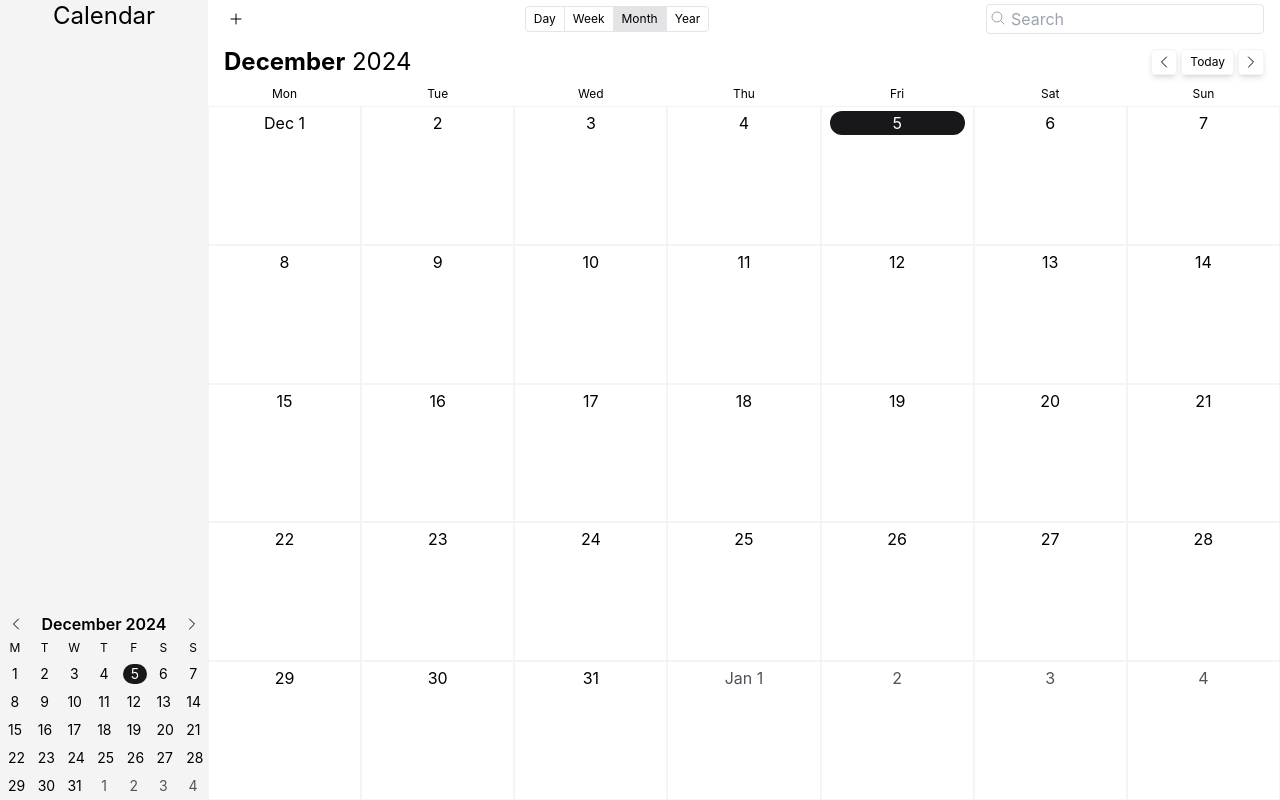
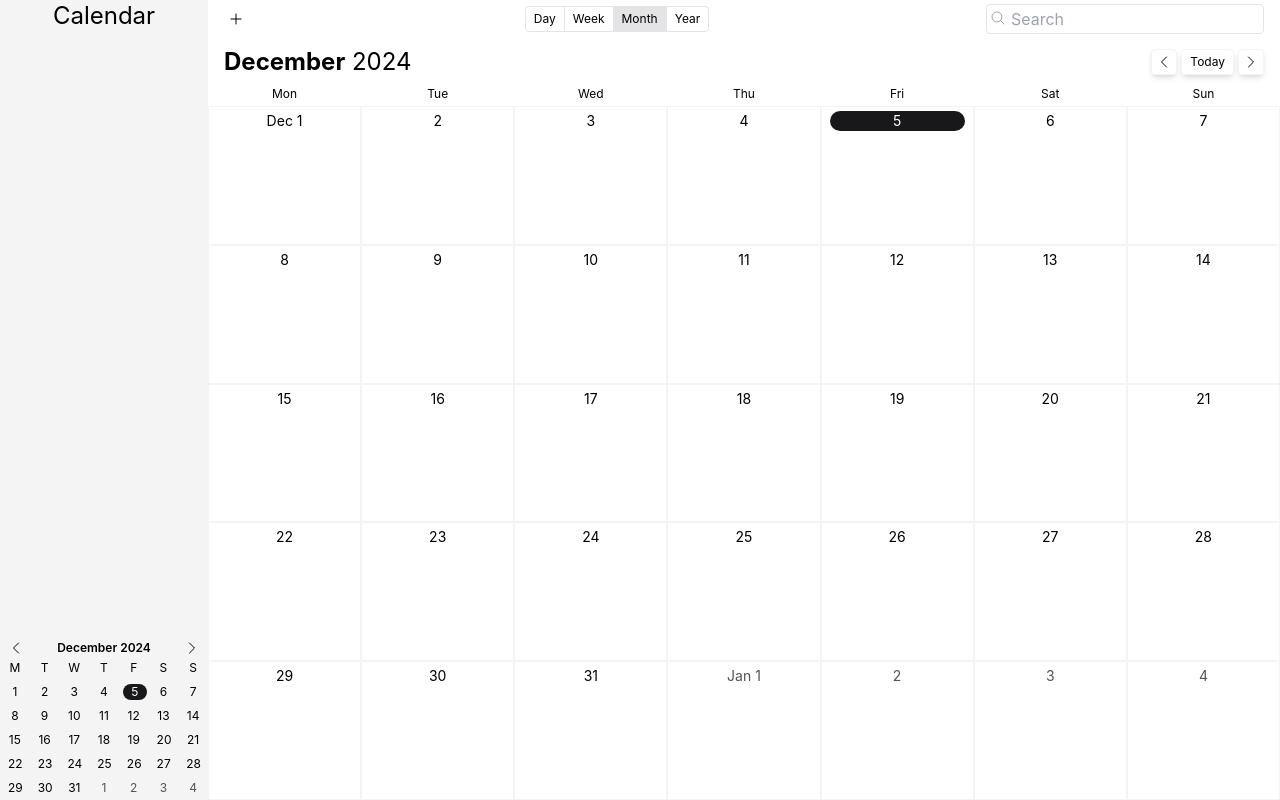
Before and after one commit to danielsprohar/nf-calendar, a React (Vite) app: page / in a window 1280 px wide. Built offline with nearby package versions, Linux system fonts and the light colour scheme.

Commit message:
feat: update CalendarMiniBody and CalendarMiniHeader for improved contrast

```diff
--- a/src/components/calendar/mini/CalendarMiniBody.tsx
+++ b/src/components/calendar/mini/CalendarMiniBody.tsx
@@ -21,7 +21,7 @@ export default function CalendarMiniBody() {
   }
 
   return (
-    <div className="flex-1 grid grid-cols-7 grid-rows-5 text-sm">
+    <div className="flex-1 grid grid-cols-7 grid-rows-5 text-xs">
       {days.map((day) => (
         <button
           aria-label={day.toDateString()}
@@ -34,7 +34,7 @@ export default function CalendarMiniBody() {
                 ? '-ml-1 w-6 h-full rounded-full bg-zinc-900 text-white dark:bg-zinc-200 dark:text-black'
                 : ''
             } ${
-              today.getMonth() !== day.getMonth() &&
+              calendar.currentDate.getMonth() !== day.getMonth() &&
               'text-zinc-600 dark:text-zinc-400'
             }`}
           >
--- a/src/components/calendar/mini/CalendarMiniHeader.tsx
+++ b/src/components/calendar/mini/CalendarMiniHeader.tsx
@@ -1,23 +1,36 @@
+import {
+  CalendarActions,
+  useCalendar,
+  useCalendarDispatch,
+} from '../../../contexts/CalendarContext'
 import CalendarDaysOfWeek from '../CalendarDaysOfWeek'
 
-interface CalendarMiniHeaderProps {
-  date?: Date
-}
+export default function CalendarMiniHeader() {
+  const calendar = useCalendar()
+  const dispatch = useCalendarDispatch()
 
-export default function CalendarMiniHeader({
-  date = new Date(),
-}: CalendarMiniHeaderProps) {
   const dateFormatter = new Intl.DateTimeFormat('en-US', {
     month: 'long',
     year: 'numeric',
   })
 
+  function handlePreviousMonth() {
+    console.log('previous month')
+    dispatch({ type: CalendarActions.previousMonth })
+  }
+
+  function handleNextMonth() {
+    console.log('next month')
+    dispatch({ type: CalendarActions.nextMonth })
+  }
+
   return (
-    <div className="flex flex-col">
+    <div className="flex flex-col text-xs">
       <div className="px-2 flex items-center justify-between">
         <button
           aria-label="Previous month"
           data-test-id="MiniCalendarPrevMonth"
+          onClick={handlePreviousMonth}
         >
           <svg
             xmlns="http://www.w3.org/2000/svg"
@@ -38,11 +51,12 @@ export default function CalendarMiniHeader({
           className="font-semibold"
           role="heading"
         >
-          {dateFormatter.format(date)}
+          {dateFormatter.format(calendar.currentDate)}
         </div>
         <button
           aria-label="Next month"
           data-test-id="MiniCalendarNextMonth"
+          onClick={handleNextMonth}
         >
           <svg
             xmlns="http://www.w3.org/2000/svg"
--- a/src/components/calendar/month/CalendarMonthBody.tsx
+++ b/src/components/calendar/month/CalendarMonthBody.tsx
@@ -12,8 +12,12 @@ export default function CalendarMonthBody() {
     month: 'short',
   })
 
-  for (let i = new Date(startDate); i <= endDate; i.setDate(i.getDate() + 1)) {
-    days.push(new Date(i))
+  for (
+    let currentDate = new Date(startDate);
+    currentDate <= endDate;
+    currentDate.setDate(currentDate.getDate() + 1)
+  ) {
+    days.push(new Date(currentDate))
   }
 
   return (
@@ -25,13 +29,13 @@ export default function CalendarMonthBody() {
             className="w-full h-full border-[0.5px] border-zinc-100 dark:border-zinc-800"
           >
             {/* Header  */}
-            <div className="px-2 py-1 text-center">
+            <div className="px-2 py-1 text-center text-sm">
               <div
                 className={`${
                   isSameDay(today, day) &&
                   'rounded-full bg-zinc-900 text-white dark:bg-zinc-200 dark:text-black'
                 } ${
-                  today.getMonth() !== day.getMonth() &&
+                  calendar.currentDate.getMonth() !== day.getMonth() &&
                   'text-zinc-600 dark:text-zinc-400'
                 }`}
               >
```
